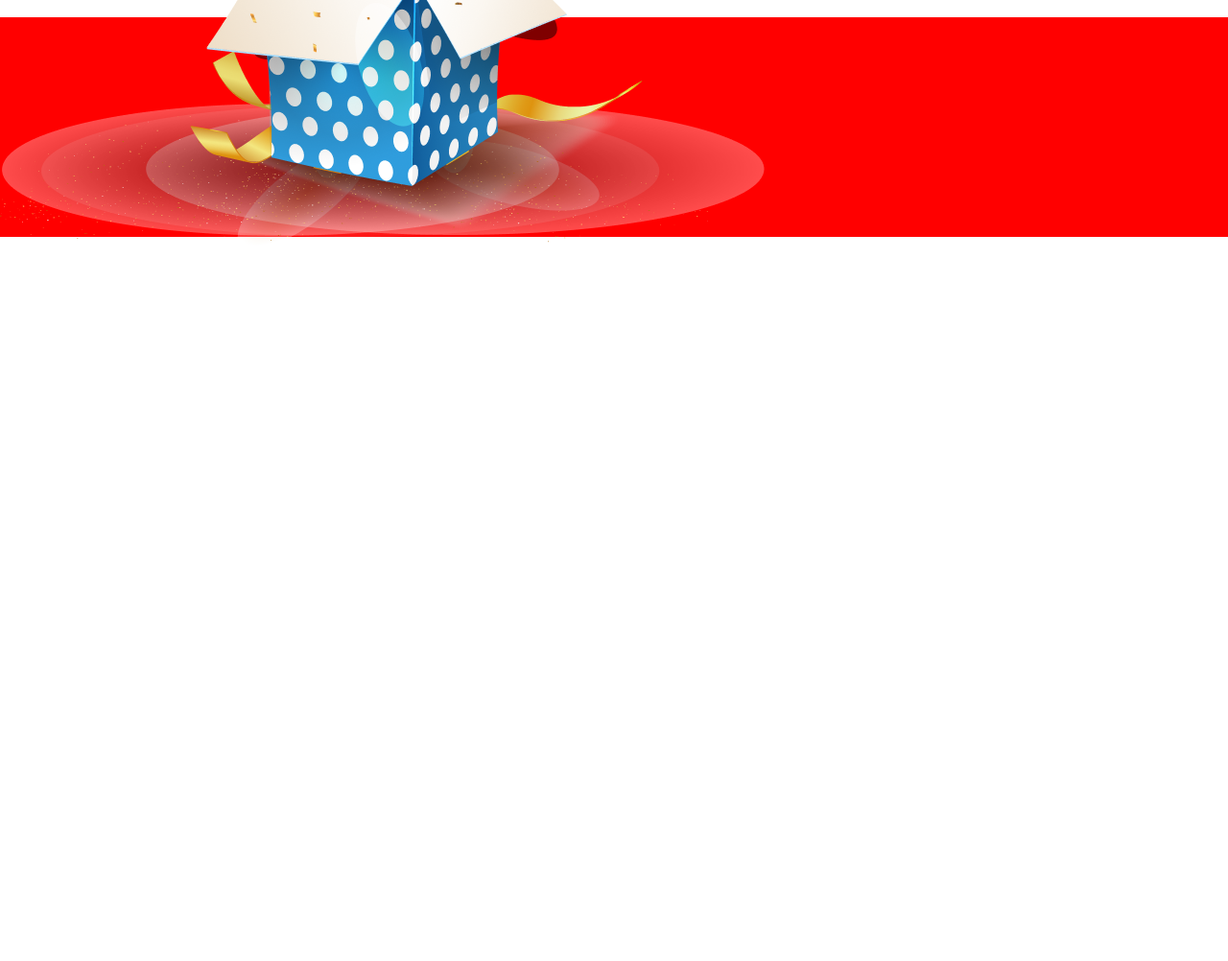
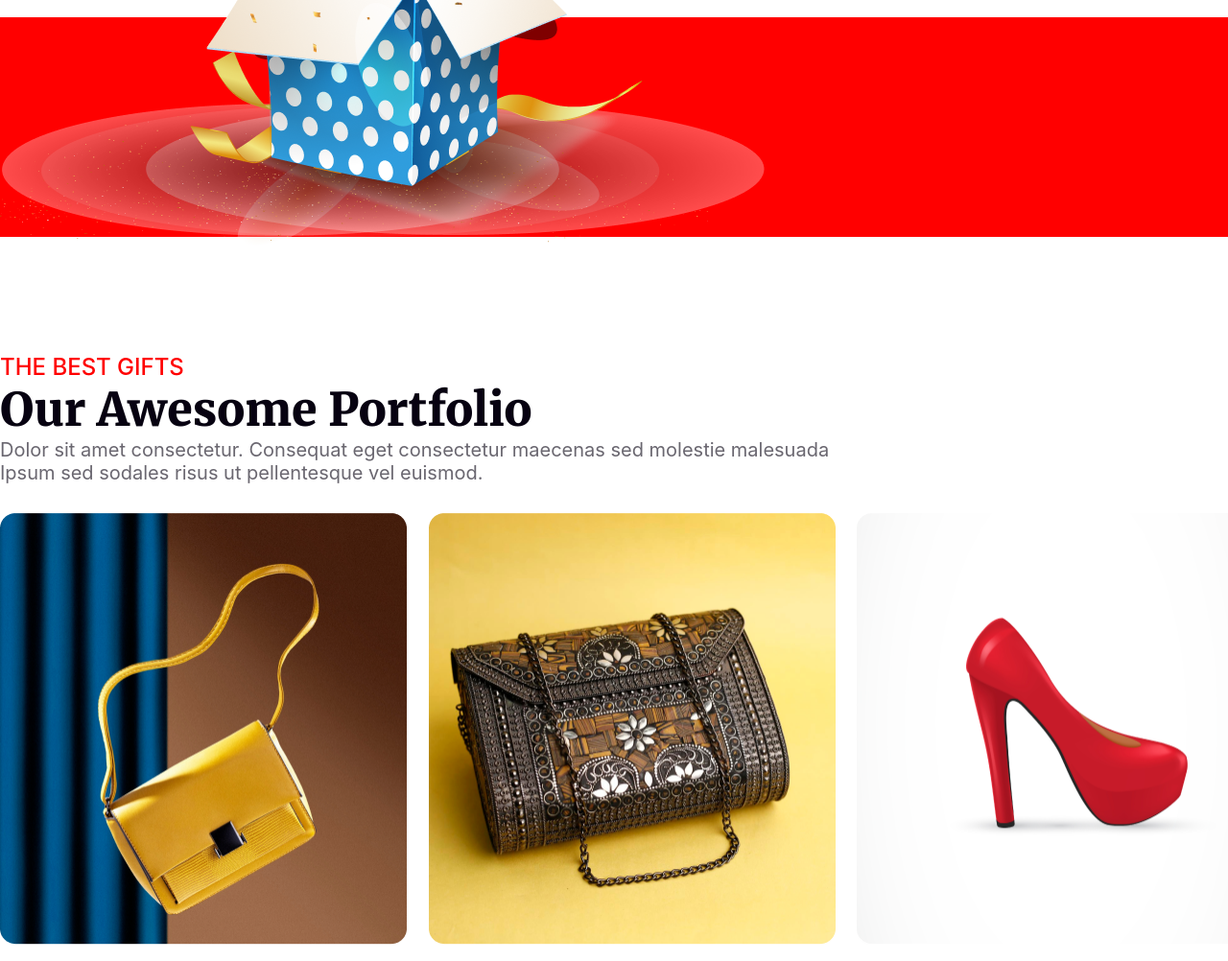
Before and after one commit to Nanditahalder/Batch9-A1-Solution, a plain HTML site: page index.html in a window 1280 px wide. Shown: the part 2860-3862 px from the top of the page at 96% size. Before the commit the page ends 3143 px from the top, so only its background shows below. Drawn offline with Linux system fonts and the light colour scheme.

Commit message:
adde grid style

```diff
--- a/index.html
+++ b/index.html
@@ -65,6 +65,36 @@
         </section>
 
          <!-- holiday section style end here -->
+
+            <section class="protfolio-container">
+                <div class="protfolio-text-container">
+                    <h5>THE BEST GIFTS</h5>
+                    <h2>Our Awesome Portfolio</h2>
+                    <p>Dolor sit amet consectetur. Consequat eget consectetur maecenas sed molestie malesuada <br> Ipsum sed sodales risus ut pellentesque vel euismod. </p>
+                </div>
+                <div class="protfolio-items">
+                        <div class="items">
+                            <img src="images/Rectangle 3.png" alt="">
+                        </div>
+                        <div class="items">
+                            <img src="images/Rectangle 4.png" alt="">
+                        </div>
+                        <div class="items">
+                            <img src="images/Rectangle 5.png" alt="">
+                        </div>
+                        <div class="items">
+                            <img src="images/Rectangle 6.png" alt="">
+                        </div>
+                        <div class="items">
+                            <img src="images/Rectangle 7.png" alt="">
+                        </div>
+                        <div class="items">
+                            <img src="images/Rectangle 8.png" alt="">
+                        </div>
+                </div>
+            </section>
+
+         <!-- protfolio section style ends here -->
     </main>
     <footer>
 
--- a/styles/style.css
+++ b/styles/style.css
@@ -152,6 +152,7 @@ body {
     /* margin-top: 100px; */
     margin: 0 auto;
     position: relative;
+    margin-bottom: 350px;
 }
 .holiday-text-container {
     display: flex;
@@ -161,6 +162,7 @@ body {
     margin: 0 auto;
     width: 1068px;
     height: 260px;
+
 }
 .holiday-text-container h5 {
     color: rgb(7, 2, 17);
@@ -207,3 +209,44 @@ body {
     top: 50%;
     left: 65%;
 }
+
+/* protfolio styles here */
+
+
+.protfolio-container {
+    width: 1320px;
+    height: 1163px;
+    margin: 0 auto;
+}
+.protfolio-container h5 {
+    color: rgb(255, 0, 0);
+    font-size: 24px;
+    font-weight: 500;
+    font-family: Inter;
+}
+.protfolio-container h2 {
+    color: rgb(7, 2, 17);
+    font-size: 48px;
+    font-weight: 900;
+    font-family: Merriweather;
+}
+.protfolio-container p {
+    color: rgba(7, 2, 17, 0.6);
+    font-size: 20px;
+    font-weight: 400;
+    font-family: Inter;
+    margin-bottom: 30px;
+}
+.protfolio-items {
+    display: grid;
+    grid-template-columns: repeat(3 , 1fr);
+    gap: 20px;
+}
+.items {
+    width: 424px;
+    height: 450px;
+}
+.items img {
+    width: 100%;
+    height: 100%;
+}
```
